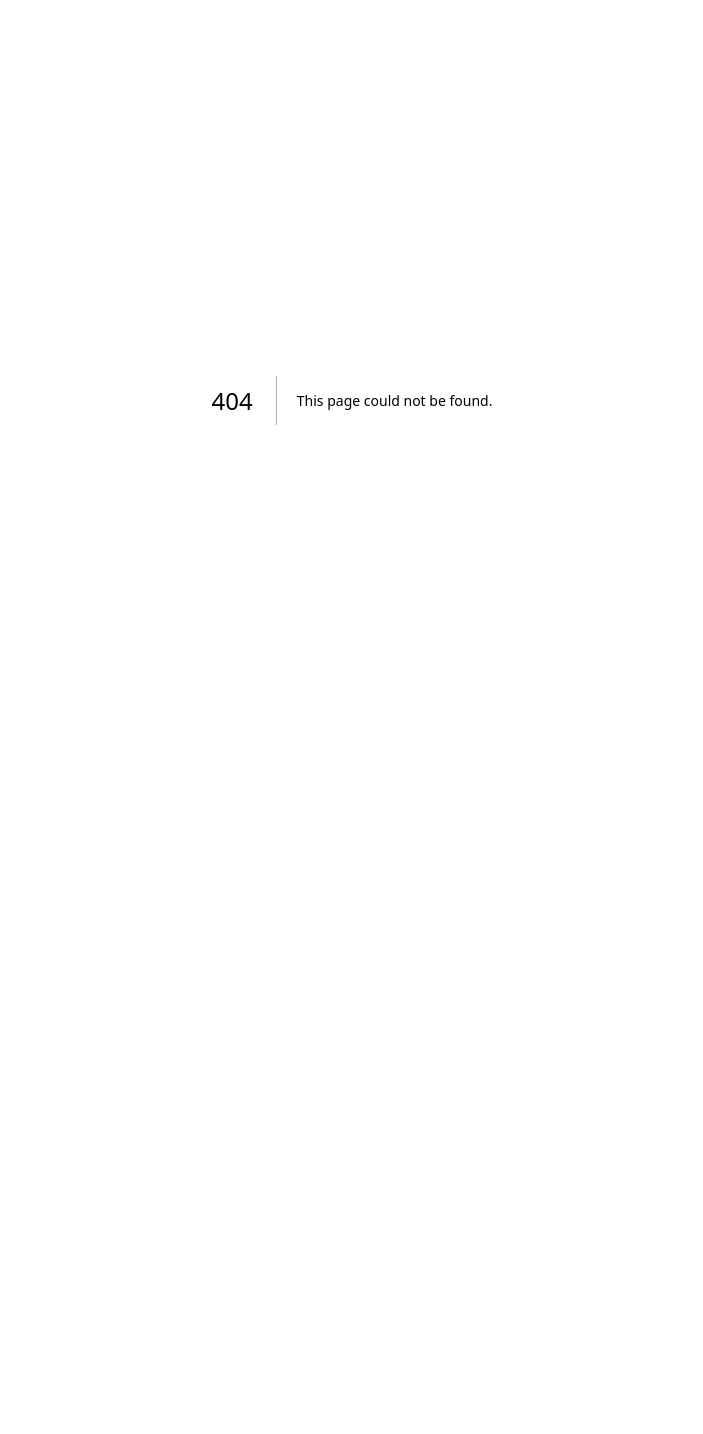
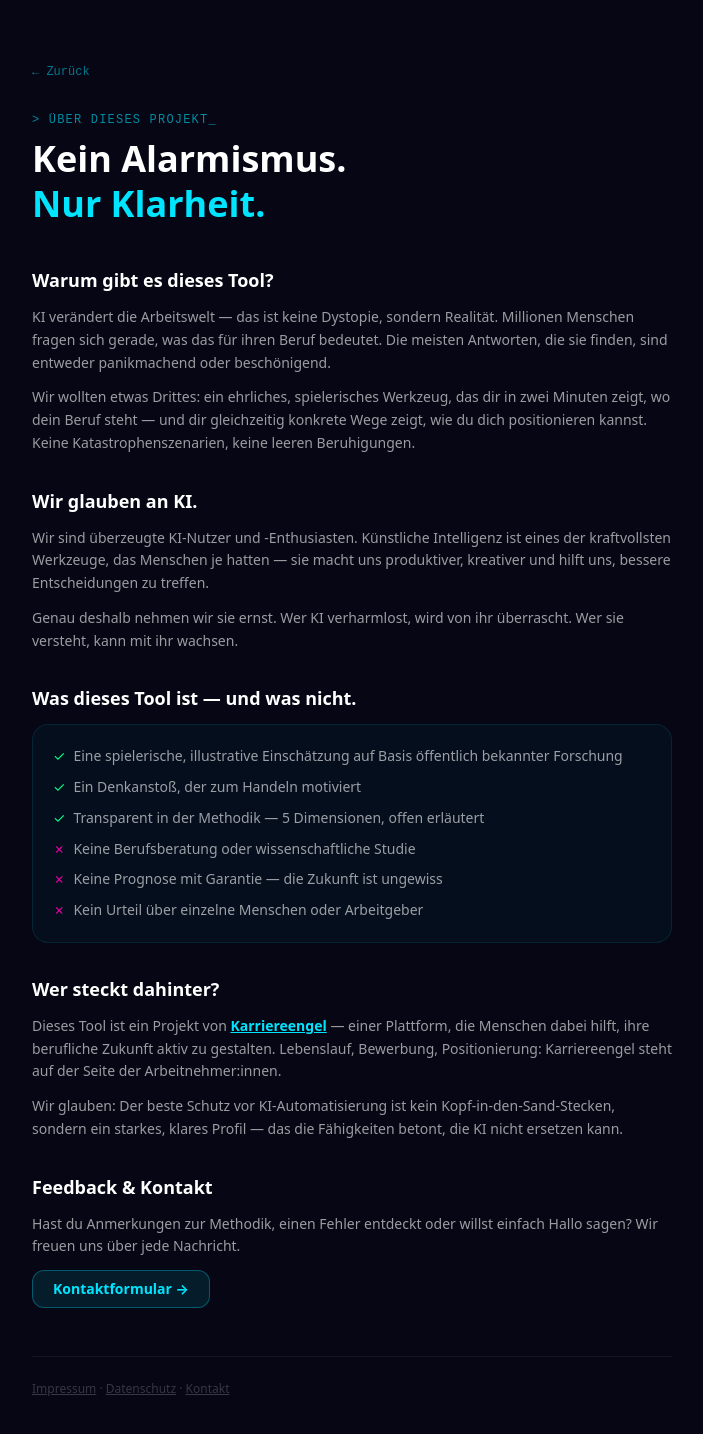
Before and after one commit to arzalpha/ersetzt-mich-ki, a Next.js app: page /ueber in a window 1280 px wide. Before the commit this address had no page. Shown: the top 1434 px of the page, without its empty margins (288-991 px from the left). Before the commit the page ends 800 px from the top, so only its background shows below. Built offline with nearby package versions, Linux system fonts and the light colour scheme.

Commit message:
feat: Über-das-Projekt-Seite + Link im Footer aller Seiten

```diff
--- a/src/app/ergebnis/page.tsx
+++ b/src/app/ergebnis/page.tsx
@@ -149,6 +149,7 @@ export default function ErgebnisPage() {
         <div className="pt-6" style={{ borderTop: '1px solid rgba(255,255,255,0.06)' }}>
           <p className="text-xs leading-relaxed" style={{ color: 'rgba(255,255,255,0.2)' }}>
             Spielerische, illustrative Einschätzung — keine Berufsberatung, ohne Gewähr. Bewertet anhand von 5 Dimensionen mit einem KI-Sprachmodell (Claude, Anthropic).{' '}
+            <Link href="/ueber" className="underline hover:opacity-60 transition">Über das Projekt</Link>{' · '}
             <Link href="/impressum" className="underline hover:opacity-60 transition">Impressum</Link>{' · '}
             <Link href="/datenschutz" className="underline hover:opacity-60 transition">Datenschutz</Link>
           </p>
--- a/src/app/page.tsx
+++ b/src/app/page.tsx
@@ -155,6 +155,8 @@ export default function Home() {
             karriereengel.de
           </a>
           {' · '}
+          <a href="/ueber" className="underline transition hover:opacity-60" style={{ color: 'rgba(255,255,255,0.3)' }}>Über das Projekt</a>
+          {' · '}
           <a href="/impressum" className="underline transition hover:opacity-60" style={{ color: 'rgba(255,255,255,0.3)' }}>Impressum</a>
           {' · '}
           <a href="/datenschutz" className="underline transition hover:opacity-60" style={{ color: 'rgba(255,255,255,0.3)' }}>Datenschutz</a>
--- /dev/null
+++ b/src/app/ueber/page.tsx
@@ -0,0 +1,108 @@
+import Link from 'next/link'
+import type { Metadata } from 'next'
+
+export const metadata: Metadata = {
+  title: 'Über dieses Projekt — ersetzt-mich-ki.de',
+  description: 'Warum wir dieses Tool gebaut haben — und warum wir an KI glauben, ohne dabei Panik zu verbreiten.',
+}
+
+export default function Ueber() {
+  return (
+    <main className="min-h-screen px-4 py-16 max-w-2xl mx-auto">
+      <Link href="/" className="text-xs font-mono transition mb-8 block" style={{ color: 'rgba(0,229,255,0.5)' }}>
+        ← Zurück
+      </Link>
+
+      <p className="text-xs font-mono tracking-widest mb-2" style={{ color: 'rgba(0,229,255,0.6)' }}>
+        &gt; ÜBER DIESES PROJEKT_
+      </p>
+      <h1 className="text-4xl font-black text-white mb-10 leading-tight">
+        Kein Alarmismus.<br />
+        <span style={{ color: '#00e5ff' }}>Nur Klarheit.</span>
+      </h1>
+
+      <div className="space-y-8 text-sm leading-relaxed" style={{ color: 'rgba(255,255,255,0.6)' }}>
+
+        <section>
+          <h2 className="text-white font-bold text-lg mb-3">Warum gibt es dieses Tool?</h2>
+          <p>
+            KI verändert die Arbeitswelt — das ist keine Dystopie, sondern Realität. Millionen Menschen
+            fragen sich gerade, was das für ihren Beruf bedeutet. Die meisten Antworten, die sie finden,
+            sind entweder panikmachend oder beschönigend.
+          </p>
+          <p className="mt-3">
+            Wir wollten etwas Drittes: ein ehrliches, spielerisches Werkzeug, das dir in zwei Minuten
+            zeigt, wo dein Beruf steht — und dir gleichzeitig konkrete Wege zeigt, wie du dich
+            positionieren kannst. Keine Katastrophenszenarien, keine leeren Beruhigungen.
+          </p>
+        </section>
+
+        <section>
+          <h2 className="text-white font-bold text-lg mb-3">Wir glauben an KI.</h2>
+          <p>
+            Wir sind überzeugte KI-Nutzer und -Enthusiasten. Künstliche Intelligenz ist eines der
+            kraftvollsten Werkzeuge, das Menschen je hatten — sie macht uns produktiver, kreativer
+            und hilft uns, bessere Entscheidungen zu treffen.
+          </p>
+          <p className="mt-3">
+            Genau deshalb nehmen wir sie ernst. Wer KI verharmlost, wird von ihr überrascht. Wer
+            sie versteht, kann mit ihr wachsen.
+          </p>
+        </section>
+
+        <section>
+          <h2 className="text-white font-bold text-lg mb-3">Was dieses Tool ist — und was nicht.</h2>
+          <div className="rounded-2xl p-5 space-y-2" style={{ background: 'rgba(0,229,255,0.04)', border: '1px solid rgba(0,229,255,0.1)' }}>
+            <p className="flex gap-2"><span style={{ color: '#00ff88' }}>✓</span> Eine spielerische, illustrative Einschätzung auf Basis öffentlich bekannter Forschung</p>
+            <p className="flex gap-2"><span style={{ color: '#00ff88' }}>✓</span> Ein Denkanstoß, der zum Handeln motiviert</p>
+            <p className="flex gap-2"><span style={{ color: '#00ff88' }}>✓</span> Transparent in der Methodik — 5 Dimensionen, offen erläutert</p>
+            <p className="flex gap-2 mt-3"><span style={{ color: '#e500a4' }}>✗</span> Keine Berufsberatung oder wissenschaftliche Studie</p>
+            <p className="flex gap-2"><span style={{ color: '#e500a4' }}>✗</span> Keine Prognose mit Garantie — die Zukunft ist ungewiss</p>
+            <p className="flex gap-2"><span style={{ color: '#e500a4' }}>✗</span> Kein Urteil über einzelne Menschen oder Arbeitgeber</p>
+          </div>
+        </section>
+
+        <section>
+          <h2 className="text-white font-bold text-lg mb-3">Wer steckt dahinter?</h2>
+          <p>
+            Dieses Tool ist ein Projekt von{' '}
+            <a href="https://karriereengel.de" target="_blank" rel="noopener noreferrer"
+              className="underline font-semibold" style={{ color: '#00e5ff' }}>
+              Karriereengel
+            </a>
+            {' '}— einer Plattform, die Menschen dabei hilft, ihre berufliche Zukunft aktiv zu gestalten.
+            Lebenslauf, Bewerbung, Positionierung: Karriereengel steht auf der Seite der Arbeitnehmer:innen.
+          </p>
+          <p className="mt-3">
+            Wir glauben: Der beste Schutz vor KI-Automatisierung ist kein Kopf-in-den-Sand-Stecken,
+            sondern ein starkes, klares Profil — das die Fähigkeiten betont, die KI nicht ersetzen kann.
+          </p>
+        </section>
+
+        <section>
+          <h2 className="text-white font-bold text-lg mb-3">Feedback & Kontakt</h2>
+          <p>
+            Hast du Anmerkungen zur Methodik, einen Fehler entdeckt oder willst einfach Hallo sagen?
+            Wir freuen uns über jede Nachricht.
+          </p>
+          <Link
+            href="/kontakt"
+            className="inline-block mt-3 font-bold px-5 py-2 rounded-xl text-sm transition hover:opacity-80"
+            style={{ background: 'rgba(0,229,255,0.1)', border: '1px solid rgba(0,229,255,0.3)', color: '#00e5ff' }}
+          >
+            Kontaktformular →
+          </Link>
+        </section>
+
+      </div>
+
+      <div className="mt-12 pt-6 text-xs" style={{ borderTop: '1px solid rgba(255,255,255,0.06)', color: 'rgba(255,255,255,0.2)' }}>
+        <Link href="/impressum" className="underline hover:opacity-60 transition">Impressum</Link>
+        {' · '}
+        <Link href="/datenschutz" className="underline hover:opacity-60 transition">Datenschutz</Link>
+        {' · '}
+        <Link href="/kontakt" className="underline hover:opacity-60 transition">Kontakt</Link>
+      </div>
+    </main>
+  )
+}
```
